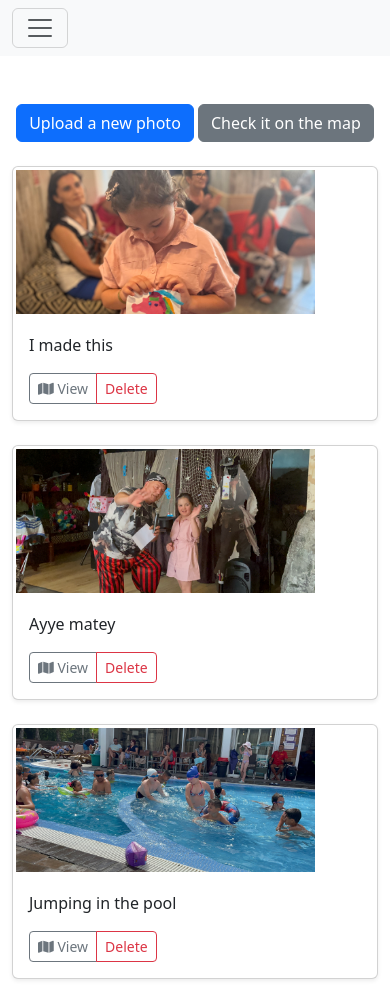
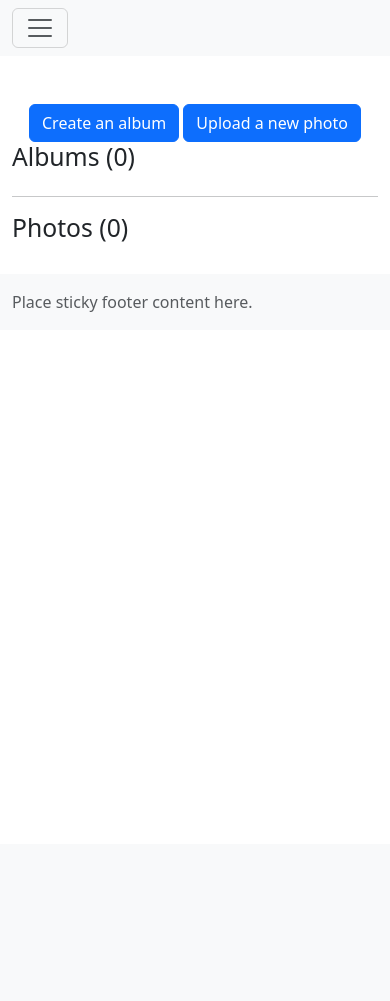
Before and after one commit to tiberiu-dascal/GALLERY, a Django app: page / in a window 390 px wide. Shown: the top 1001 px of the page. After the commit the page ends 312 px from the top, so only its background shows below. Run offline with Django 4.2, Linux system fonts and the light colour scheme; data comes from the database, SQL or seed files in the repository; some libraries are stand-ins or nearby versions.

Commit message:
Added profile model as a proxy to User; showing only user's photos and albums

```diff
--- a/gallery/base/admin.py
+++ b/gallery/base/admin.py
@@ -1,6 +1,7 @@
 from django.contrib import admin
-from .models import Album, Photo
+from .models import Album, Photo, Profile
 
 # Register your models here.
 admin.site.register(Album)
 admin.site.register(Photo)
+admin.site.register(Profile)
--- a/gallery/base/forms.py
+++ b/gallery/base/forms.py
@@ -9,7 +9,7 @@ from .models import Photo, Album
 class PhotoForm(ModelForm):
     class Meta:
         model = Photo
-        fields = ("title", "image", "album")
+        fields = ("title", "image")
 
 
 class AlbumForm(ModelForm):
--- a/gallery/base/models.py
+++ b/gallery/base/models.py
@@ -1,11 +1,44 @@
 from django.db import models
+from django.contrib.auth.models import User
+from django.db.models.signals import post_save
+from django.dispatch import receiver
+
+
+class Profile(models.Model):
+    user = models.OneToOneField(User, on_delete=models.CASCADE)
+    avatar = models.ImageField(blank=True, null=True)
+    bio = models.TextField(blank=True, null=True)
+    birth_date = models.DateField(blank=True, null=True)
+    location = models.CharField(max_length=70, blank=True, null=True)
+    website = models.URLField(blank=True, null=True)
+    facebook = models.URLField(blank=True, null=True)
+    twitter = models.URLField(blank=True, null=True)
+    instagram = models.URLField(blank=True, null=True)
+    linkedin = models.URLField(blank=True, null=True)
+    github = models.URLField(blank=True, null=True)
+
+    def __str__(self):
+        return self.user.username
+
+
+@receiver(post_save, sender=User)
+def create_user_profile(sender, instance, created, **kwargs):
+    """Create a profile for a new user."""
+    if created:
+        Profile.objects.create(user=instance)
+
+
+@receiver(post_save, sender=User)
+def save_user_profile(sender, instance, **kwargs):
+    """Save the profile of a user."""
+    instance.profile.save()
 
 
 class Album(models.Model):
     title = models.CharField(max_length=70)
     description = models.TextField()
     date = models.DateField(auto_now_add=True)
-    photos = models.ManyToManyField("Photo", related_name="photos")
+    owner = models.ForeignKey(User, on_delete=models.CASCADE)
 
     def __str__(self):
         return self.title
--- a/gallery/base/views.py
+++ b/gallery/base/views.py
@@ -2,6 +2,7 @@ from django.shortcuts import render, redirect
 from django.views.generic.edit import DeleteView
 from django.contrib import messages
 from django.contrib.auth import authenticate, login, logout
+from django.contrib.auth.decorators import login_required
 
 from .models import Photo, Album
 from .forms import PhotoForm, AlbumForm, RegistrationForm
@@ -10,11 +11,17 @@ from .get_coords import get_image_coordinates
 
 # Create your views here.
 def index(request):
-    photos = Photo.objects.all()
-    context = {"photos": photos}
-    return render(request, "index.html", context)
+    if request.user.is_authenticated:
+        user = request.user
+        albums = Album.objects.filter(owner=user.id)
+        photos = Photo.objects.filter(album__in=albums)
+
+        context = {"albums": albums, "photos": photos}
+        return render(request, "index.html", context)
+    return render(request, "index.html")
 
 
+@login_required(login_url="login")
 def album(request, pk):
     album = Album.objects.get(id=pk)
     photos = album.photo_set.all()
@@ -22,6 +29,7 @@ def album(request, pk):
     return render(request, "album.html", context)
 
 
+@login_required(login_url="login")
 def create_album(request):
     if request.method == "POST":
         form = AlbumForm(request.POST)
@@ -32,8 +40,11 @@ def create_album(request):
     return render(request, "create_album.html", {"form": form})
 
 
+@login_required(login_url="login")
 def upload(request):
     # TODO: add latitude and longitude to photo object before saving
+    user = request.user
+    albums = Album.objects.filter(owner=user.id)
     if request.method == "POST":
         form = PhotoForm(request.POST, request.FILES)
         if form.is_valid():
@@ -41,7 +52,8 @@ def upload(request):
             messages.success(request, "Photo uploaded successfully")
             return redirect("/")
     form = PhotoForm()
-    return render(request, "upload.html", {"form": form})
+    context = {"albums": albums, "form": form}
+    return render(request, "upload.html", context)
 
 
 class PhotoDeleteView(DeleteView):
--- a/gallery/templates/index.html
+++ b/gallery/templates/index.html
@@ -4,17 +4,60 @@
 {% block content %}
     <div class="row text-center">
         <div class="col-lg-12">
-            <a href="{% url 'upload' %}" class="btn btn-primary float-right mt-4">Upload a new photo</a>
-            <a href="/map/1/" class="btn btn-secondary float-right mt-4">Check it on the map</a>
+            {% if albums|length < 1 %}
+                <a href="{% url 'create_album' %}"
+                   class="btn btn-primary float-right mt-4">Create an album</a>
+            {% endif %}
+            {% if photos|length < 1 %}
+                <a href="{% url 'upload' %}" class="btn btn-primary float-right mt-4">Upload a new photo</a>
+            {% endif %}
+            {% if albums|length > 0 and photos|length > 0 %}
+                <a href="{% url 'create_album' %}"
+                   class="btn btn-primary float-right mt-4">Create another album</a>
+                <a href="{% url 'upload' %}" class="btn btn-primary float-right mt-4">Upload a new photo</a>
+                <a href="/map/1/" class="btn btn-secondary float-right mt-4">Check it on the map</a>
+            {% endif %}
         </div>
     </div>
     <div class="row">
+        <h2>Albums ({{ albums|length }})</h2>
+        {% for album in albums %}
+            <div class="col-lg-3 col-md-6 col-sm-12 mt-4">
+                <div class="card shadow-sm">
+                    <a href="/album/{{ admin.id }}/">
+                        <img src="{{ album.cover.url }}"
+                             width="100%"
+                             height="150px"
+                             alt="{{ album.title }}"
+                             style="object-fit:cover;
+                                    padding:3px">
+                    </a>
+                    <div class="card-body">
+                        <p class="card-text">{{ album.title }}</p>
+                        <div class="d-flex justify-content-between align-items-center">
+                            <div class="btn-group">
+                                <a href="/map/{{ album.id }}"
+                                   type="button"
+                                   class="btn btn-sm btn-outline-secondary">
+                                    <i class="fa-solid fa-map"></i> View
+                                </a>
+                                <a href="/{{ album.id }}/delete/" class="btn btn-sm btn-outline-danger">Delete</a>
+                            </div>
+                        </div>
+                    </div>
+                </div>
+            </div>
+        {% endfor %}
+    </div>
+    <hr>
+    <div class="row">
+        <h2>Photos ({{ photos|length }})</h2>
         {% for photo in photos %}
             <div class="col-lg-3 col-md-6 col-sm-12 mt-4">
                 <div class="card shadow-sm">
                     <a data-fancybox="gallery" href="{{ photo.image.url }}">
                         <img src="{{ photo.image.url }}"
-                             width="305px"
+                             width="100%"
                              height="150px"
                              alt="{{ photo.title }}"
                              style="object-fit:cover;
```
Also changed, not shown: gallery/templates/upload.html (+6 -3 lines), gallery/base/migrations/0008_remove_album_photos_album_owner_profile.py (added), gallery/db.sqlite3.
